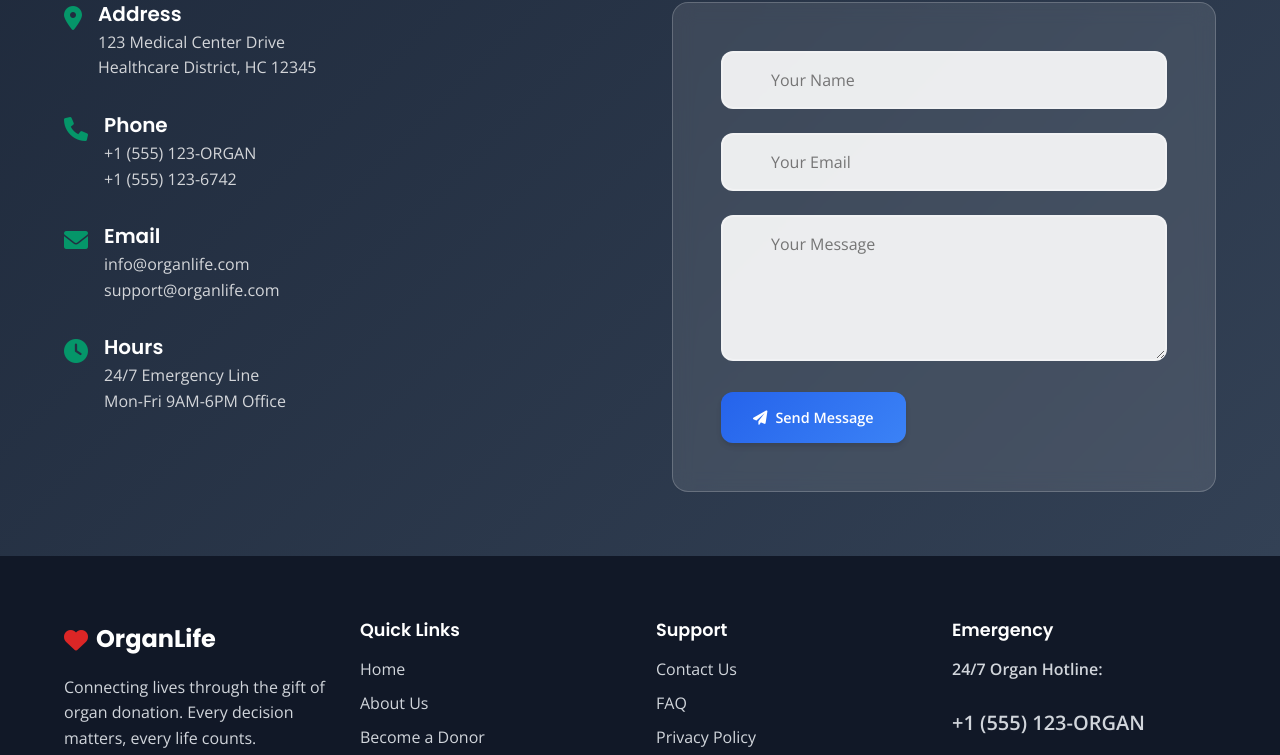
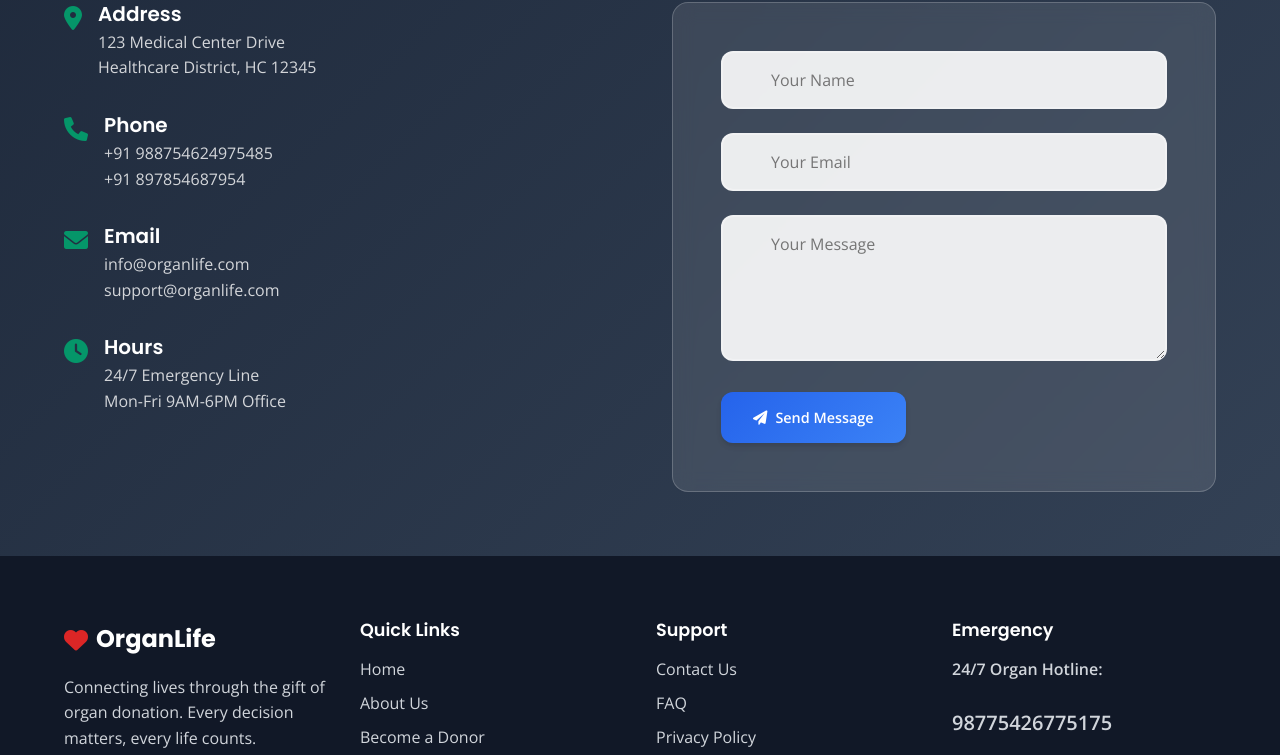
Before and after one commit to kadvsk2006/Organ-donation-management-system, a website: page public/index.html in a window 1280 px wide. Shown: the part 2574-3329 px from the top of the page. Drawn offline with nearby package versions, Linux system fonts and the light colour scheme.

Commit message:
Update index.html

```diff
--- a/public/index.html
+++ b/public/index.html
@@ -181,7 +181,7 @@
                         <i class="fas fa-phone"></i>
                         <div>
                             <h4>Phone</h4>
-                            <p>+1 (555) 123-ORGAN<br>+1 (555) 123-6742</p>
+                            <p>+91 988754624975485<br>+91 897854687954</p>
                         </div>
                     </div>
                     <div class="contact-item">
@@ -258,7 +258,7 @@
                 <div class="footer-section">
                     <h4>Emergency</h4>
                     <p><strong>24/7 Organ Hotline:</strong></p>
-                    <p class="emergency-number">+1 (555) 123-ORGAN</p>
+                    <p class="emergency-number">98775426775175</p>
                     <p><em>For immediate organ-related emergencies</em></p>
                 </div>
             </div>
```
